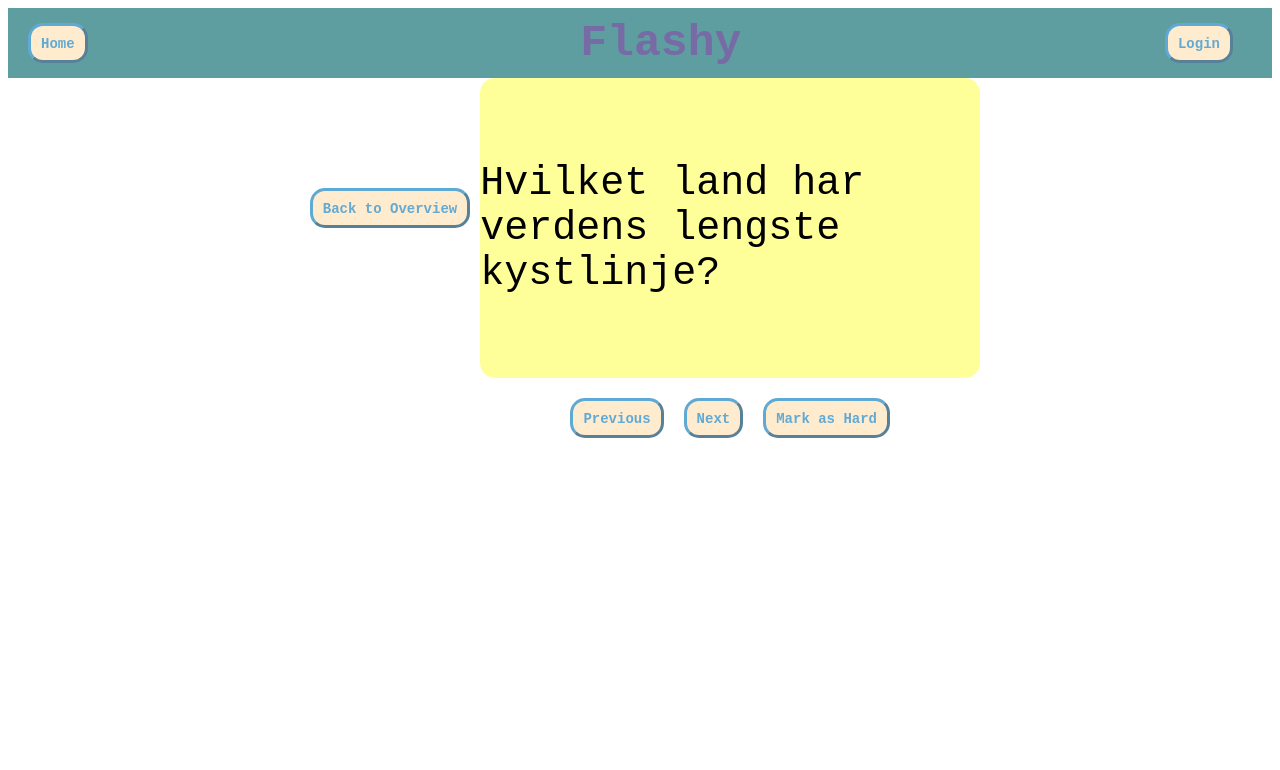
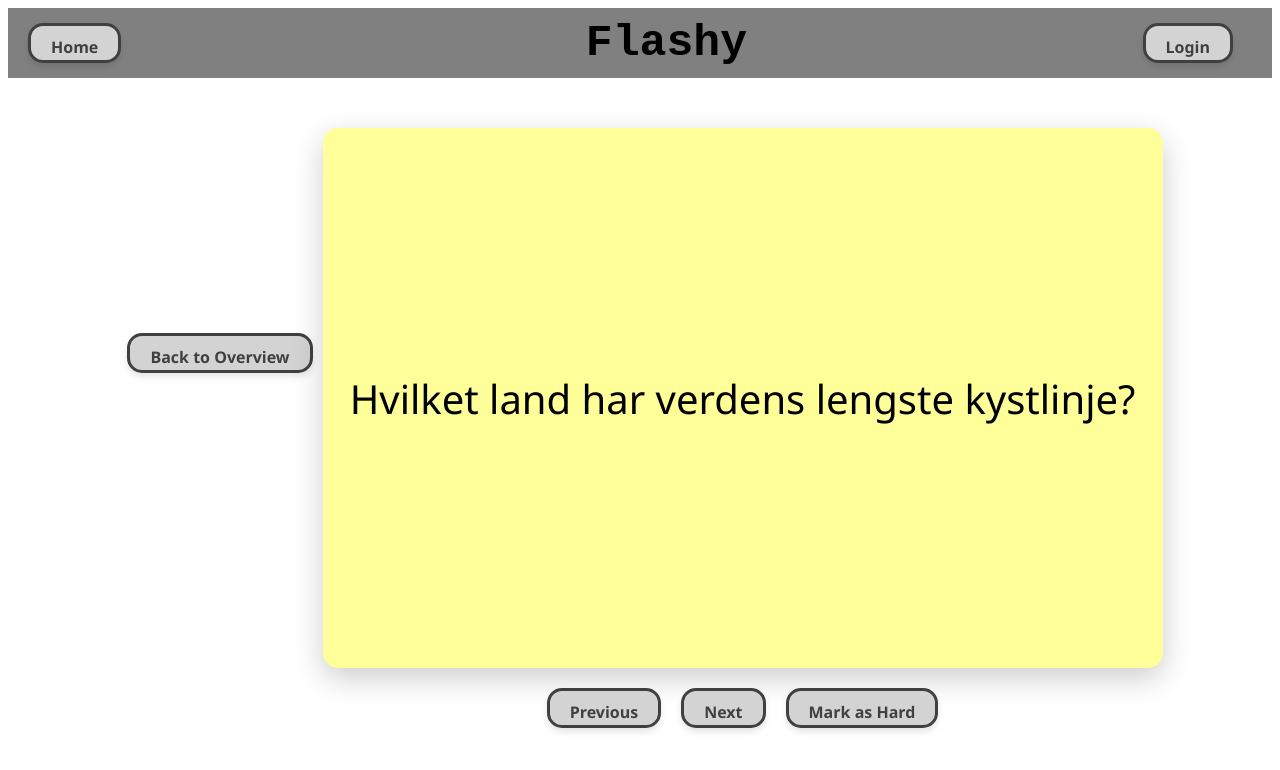
Before and after one commit to kaisaol/flashyLearning, a React (Vite) app in the folder Client/: page / in a window 1280 px wide. Both pictures are taken after a click on the element "Geografi". Shown: the top 770 px of the page. Built offline with nearby package versions, Linux system fonts and the light colour scheme; the HTML template or start-up script is replaced by a standard one.

Commit message:
style changes co-authored by: @isakt

```diff
--- a/Client/src/styles/App.css
+++ b/Client/src/styles/App.css
@@ -16,7 +16,7 @@
   display: flex;
   justify-content: space-between;
   align-items: center;
-  background-color: cadetblue;
+  background-color: gray;
   width:100%;
   height: 70px;
 }
@@ -30,7 +30,7 @@
 .webName {
   font-size: 280%;
   padding-left: 58px;
-  color: #9d21b067
+  color: black
 }
 
 .Login{
--- a/Client/src/styles/Button.css
+++ b/Client/src/styles/Button.css
@@ -1,15 +1,16 @@
-.defaultButton{
+.defaultButton {
+  background-color: #d3d3d3;
+  color: #404040;
+  height: 40px;
+  border-radius: 15px;
+  font-size: 16px;
+  font-family: 'Segoe UI', Tahoma, Geneva, Verdana, sans-serif;
+  font-weight: bold;
+  border: 3px solid #404040;
+  box-shadow: 0 4px 6px rgba(0, 0, 0, 0.1);
+}
 
-    background-color: blanchedalmond;
-    color: #218fd9b7;
-    height: 40px;
-
-    border-radius: 15px;
-    font-size: 14px;
-    font-family: 'Courier New', Courier, monospace;
-    font-weight: 850;
-
-    border-color: #218fd9b7 ;
-    border-width: 3px;
-
-  }
+.defaultButton:hover {
+  box-shadow: 0 6px 12px rgba(0, 0, 0, 0.15);
+  transform: translateY(-2px);
+}
--- a/Client/src/styles/Flashcard.css
+++ b/Client/src/styles/Flashcard.css
@@ -1,18 +1,23 @@
+
 .card {
   display: flex;
-  width: 500px;
-  height: 300px;
-  background-color: darkturquoise;
+  width: 800px;
+  height: 500px;
+  background-color: #40e0d0;
   flex-direction: column;
   justify-content: center;
   align-items: center;
-  position: 400;
   border-radius: 15px;
+  box-shadow: 0px 10px 30px rgba(0, 0, 0, 0.2);
+  overflow: hidden;
+  text-overflow: ellipsis;
+  padding: 20px;
+  margin-top: 50px;
 }
 
 .tittel {
-  /* height: fit-content; */
   font-size: 40px;
   color: black;
-  /* font-family: 'Courier New', Courier, monospace; */
+  text-align: center; /* Ensuring text is centered */
+  font-family: 'Segoe UI', Tahoma, Geneva, Verdana, sans-serif; /* More readable font */
 }
--- a/Client/src/styles/FlashcardSet.css
+++ b/Client/src/styles/FlashcardSet.css
@@ -1,3 +1,4 @@
+
 .flashcard-set {
   display: flex;
   flex-direction: column;
@@ -10,7 +11,8 @@
 
 button {
   margin: 0 10px;
-  padding: 10px;
+  padding: 10px 20px;
   font-size: 16px;
   cursor: pointer;
+  transition: box-shadow 0.3s ease, transform 0.2s ease;
 }
--- a/Client/src/styles/FlashcardSetsOverview.css
+++ b/Client/src/styles/FlashcardSetsOverview.css
@@ -21,10 +21,23 @@
   padding: 20px;
   box-sizing: border-box;
   text-align: center;
-  /* Example background (solid color or image URL) */
-  background-color: #dddddd; /* Fallback color */
-  /* background-image: url('path/to/your/image.jpg'); */
   position: relative;
+}
+/* Different background colors for different sets */
+.set-preview:nth-child(4n+1) {
+  background-color: #ffc0cb;
+}
+
+.set-preview:nth-child(4n+2) {
+  background-color: #b0e0e6;
+}
+
+.set-preview:nth-child(4n+3) {
+  background-color: #ffff99;
+}
+
+.set-preview:nth-child(4n+4) {
+  background-color: #99cc99;
 }
 
 .set-preview h2 {
--- a/Client/src/styles/index.css
+++ b/Client/src/styles/index.css
@@ -5,8 +5,7 @@
   margin: 0;
 
   color-scheme: light dark;
-  color: rgba(255, 255, 255, 0.87);
-  background-color: #242424;
+  background-color: #ffffff;
 
   font-synthesis: none;
   text-rendering: optimizeLegibility;
```
